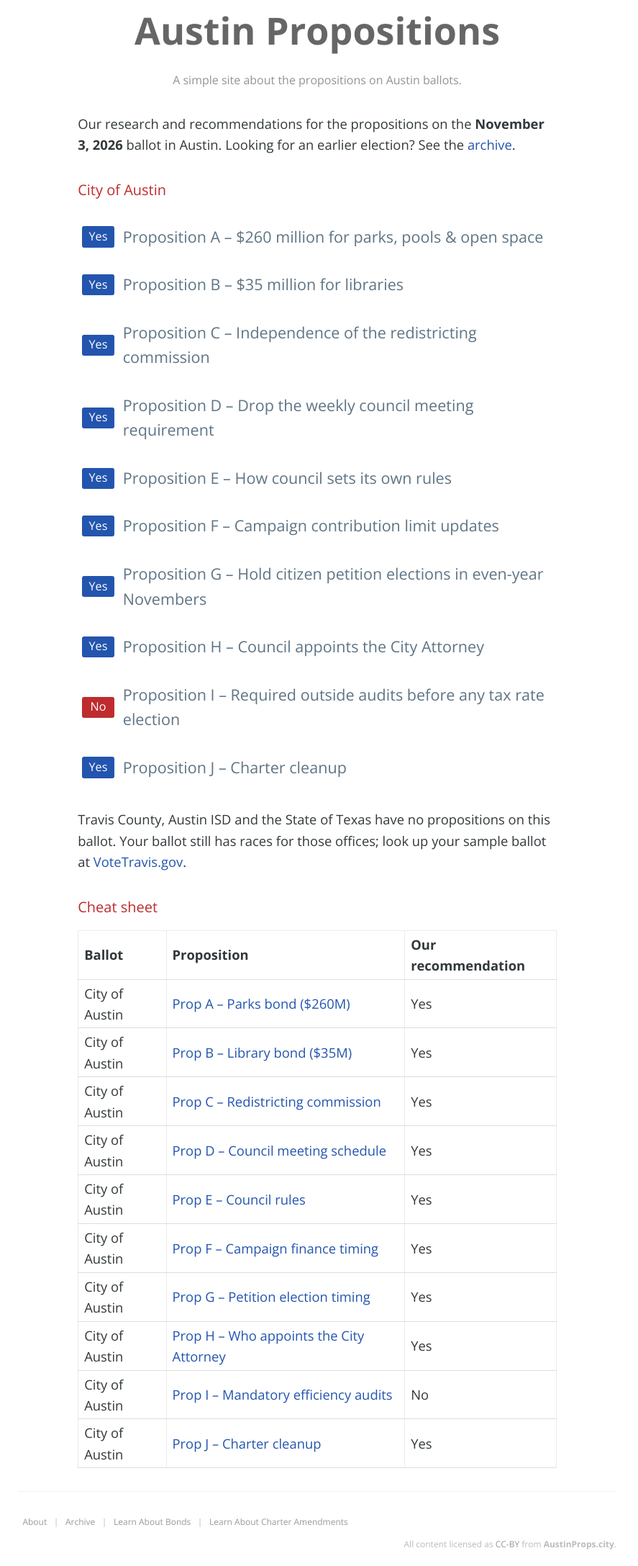
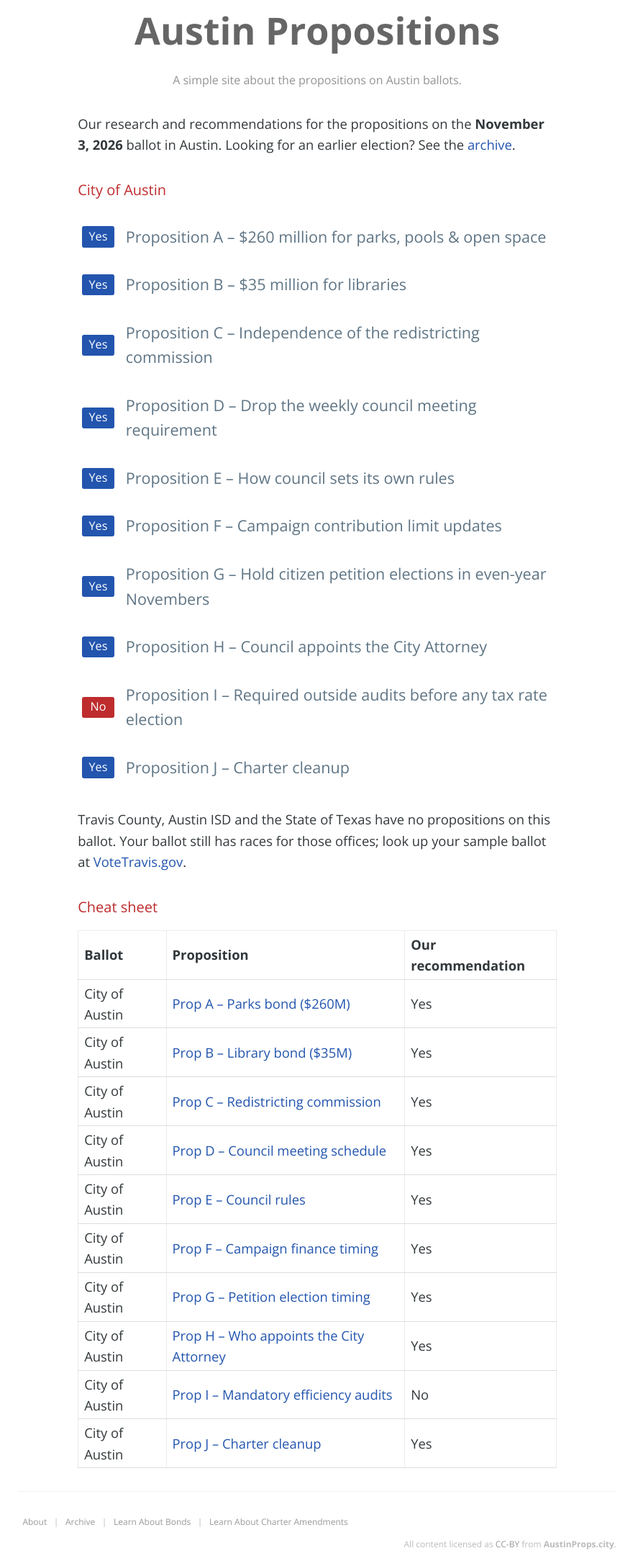
Before and after one commit to h3h/austinprops.city, a Jekyll site: the page built from index.html, in a window 1280 px wide. Shown: the whole page at 72% size, without its empty margins (199-1086 px from the left). Built offline with Jekyll 4.4.1, drawn with Linux system fonts in a browser that asks for light colours.

Commit message:
Widen gap between recommendation badge and title
Co-Authored-By: Claude Opus 5.5 <noreply@anthropic.com>
Claude-Session: https://claude.ai/code/session_01NVM8qob9aiQdHqn3pq2deb

```diff
--- a/style/style.scss
+++ b/style/style.scss
@@ -413,7 +413,7 @@ ul.ballot-list .post-title {
   display: grid;
   grid-template-columns: auto 1fr;
   align-items: center;
-  column-gap: 0.75rem;
+  column-gap: 1rem;
 }
 .rec {
   width: 2.75em;
```
